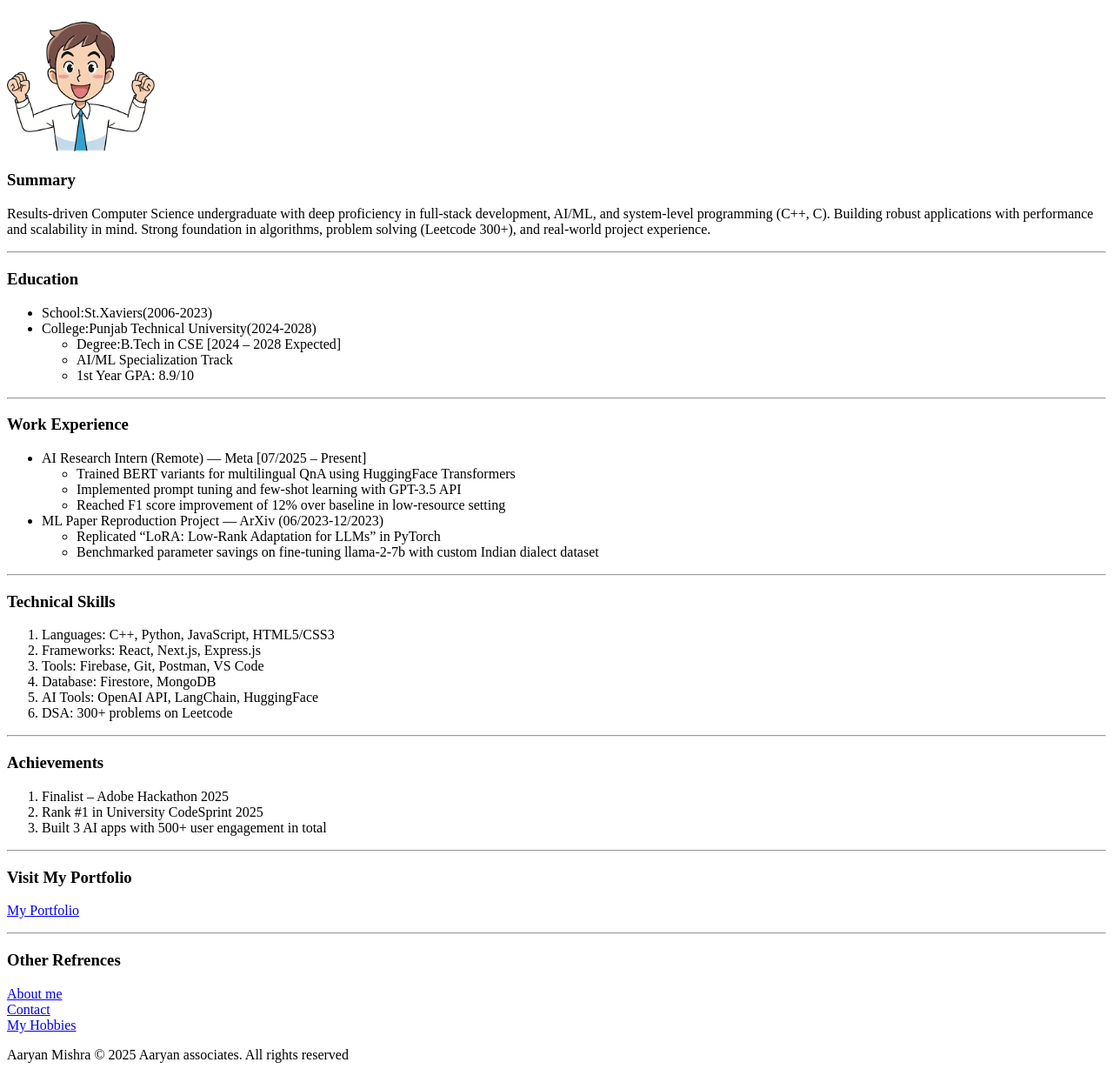
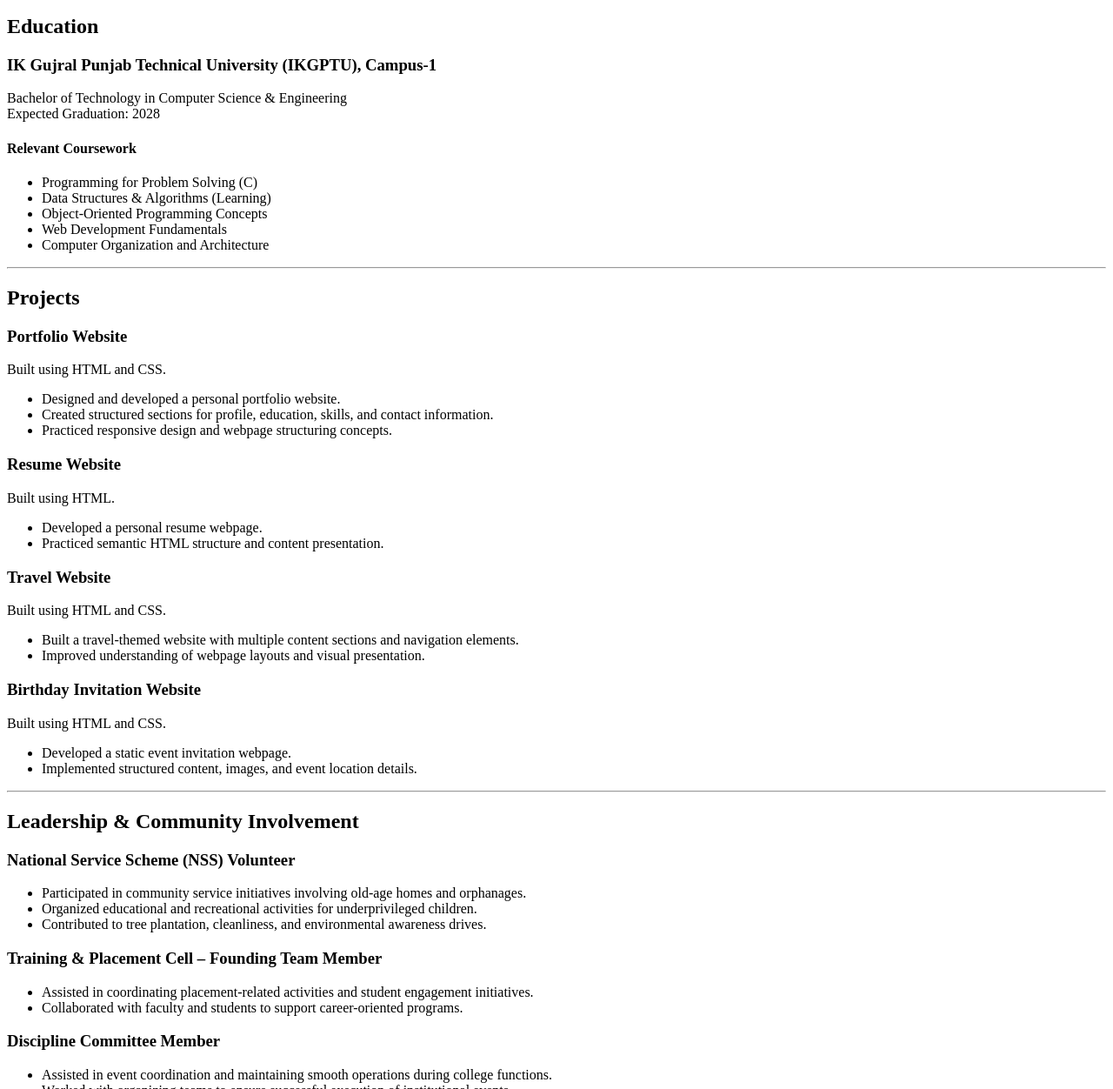
Before and after one commit to Aaryan4code/Resume_Project, a plain HTML site: page index.html in a window 1280 px wide. Shown: the part 145-1397 px from the top of the page at 87% size. Drawn offline with Linux system fonts and the light colour scheme.

Commit message:
Real one

````diff
--- a/index.html
+++ b/index.html
@@ -1,90 +1,197 @@
+```html
 <!DOCTYPE html>
 <html lang="en">
+
 <head>
-        <meta charset="UTF-8"/>
-        <meta name="viewport" content="width=device-width , initial-scale=1.0"/>
-        <title>My Resume</title>
+    <meta charset="UTF-8">
+    <meta name="viewport" content="width=device-width, initial-scale=1.0">
+    <title>Aaryan Mishra - Resume</title>
+    <link rel="stylesheet" href="style.css">
 </head>
+
 <body>
 
     <header>
-        <h1>Resume</h1>
-        <hr/>
-        <h2>Aaryan Mishra</h2>
+        <h1>Aaryan Mishra</h1>
+
+        <p>
+            +91-9599896263 |
+            aaryanaspires@gmail.com |
+            <a href="https://github.com/Aaryan4code" target="_blank">
+                GitHub Profile
+            </a>
+        </p>
+
+        <hr>
     </header>
 
     <main>
-        <img src="./assets/image/Pfp.png" alt="Aaryan pfp" height="170" width="170"/>
-        <h3>Summary</h3>
+
+        <section>
+            <h2>Education</h2>
+
+            <h3>IK Gujral Punjab Technical University (IKGPTU), Campus-1</h3>
+
             <p>
-            Results-driven Computer Science undergraduate with deep proficiency in full-stack development,
-            AI/ML, and system-level programming (C++, C). Building robust applications with performance
-            and scalability in mind. Strong foundation in algorithms, problem solving (Leetcode 300+),
-            and real-world project experience.
+                Bachelor of Technology in Computer Science & Engineering
+                <br>
+                Expected Graduation: 2028
             </p>
-        <hr/>
-        <h3>Education</h3>
+
+            <h4>Relevant Coursework</h4>
+
             <ul>
-                <li>School:St.Xaviers(2006-2023)</li>
-                <li>College:Punjab Technical University(2024-2028)
+                <li>Programming for Problem Solving (C)</li>
+                <li>Data Structures & Algorithms (Learning)</li>
+                <li>Object-Oriented Programming Concepts</li>
+                <li>Web Development Fundamentals</li>
+                <li>Computer Organization and Architecture</li>
+            </ul>
+        </section>
+
+        <hr>
+
+        <section>
+
+            <h2>Projects</h2>
+
+            <h3>Portfolio Website</h3>
+
+            <p>
+                Built using HTML and CSS.
+            </p>
+
             <ul>
-                        <li>Degree:B.Tech in CSE [2024 – 2028 Expected] </li>
-                        <li>AI/ML Specialization Track</li>
-                        <li>1st Year GPA: 8.9/10</li>
+                <li>Designed and developed a personal portfolio website.</li>
+                <li>Created structured sections for profile, education, skills, and contact information.</li>
+                <li>Practiced responsive design and webpage structuring concepts.</li>
+            </ul>
 
+            <h3>Resume Website</h3>
+
+            <p>
+                Built using HTML.
+            </p>
+
+            <ul>
+                <li>Developed a personal resume webpage.</li>
+                <li>Practiced semantic HTML structure and content presentation.</li>
             </ul>
-                </li>
 
+            <h3>Travel Website</h3>
+
+            <p>
+                Built using HTML and CSS.
+            </p>
+
+            <ul>
+                <li>Built a travel-themed website with multiple content sections and navigation elements.</li>
+                <li>Improved understanding of webpage layouts and visual presentation.</li>
             </ul>
-        <hr/>
-        <h3>Work Experience</h3>
+
+            <h3>Birthday Invitation Website</h3>
+
+            <p>
+                Built using HTML and CSS.
+            </p>
+
             <ul>
-                <li>AI Research Intern (Remote) — Meta [07/2025 – Present]
+                <li>Developed a static event invitation webpage.</li>
+                <li>Implemented structured content, images, and event location details.</li>
+            </ul>
+
+        </section>
+
+        <hr>
+
+        <section>
+
+            <h2>Leadership & Community Involvement</h2>
+
+            <h3>National Service Scheme (NSS) Volunteer</h3>
+
             <ul>
-                        <li>Trained BERT variants for multilingual QnA using HuggingFace Transformers </li>
-                        <li>Implemented prompt tuning and few-shot learning with GPT-3.5 API </li>
-                        <li>Reached F1 score improvement of 12% over baseline in low-resource setting</li>
+                <li>Participated in community service initiatives involving old-age homes and orphanages.</li>
+                <li>Organized educational and recreational activities for underprivileged children.</li>
+                <li>Contributed to tree plantation, cleanliness, and environmental awareness drives.</li>
             </ul>
-                </li>
-                <li>ML Paper Reproduction Project — ArXiv (06/2023-12/2023)
+
+            <h3>Training & Placement Cell – Founding Team Member</h3>
+
             <ul>
-                        <li>Replicated “LoRA: Low-Rank Adaptation for LLMs” in PyTorch </li>
-                        <li>Benchmarked parameter savings on fine-tuning llama-2-7b with custom Indian dialect dataset</li>
+                <li>Assisted in coordinating placement-related activities and student engagement initiatives.</li>
+                <li>Collaborated with faculty and students to support career-oriented programs.</li>
             </ul>
-                </li>
+
+            <h3>Discipline Committee Member</h3>
+
+            <ul>
+                <li>Assisted in event coordination and maintaining smooth operations during college functions.</li>
+                <li>Worked with organizing teams to ensure successful execution of institutional events.</li>
             </ul>
-        <hr/>
-        <h3>Technical Skills</h3>
-            <ol>
-                <li>Languages: C++, Python, JavaScript, HTML5/CSS3</li>
-                <li>Frameworks: React, Next.js, Express.js </li>
-                <li>Tools: Firebase, Git, Postman, VS Code</li>
-                <li>Database: Firestore, MongoDB  </li>
-                <li>AI Tools: OpenAI API, LangChain, HuggingFace  </li>
-                <li>DSA: 300+ problems on Leetcode</li>
-            </ol>
-        <hr/>
-        <h3>Achievements</h3>
-            <ol>
-                <li>Finalist – Adobe Hackathon 2025</li>
-                <li>Rank #1 in University CodeSprint 2025 </li>
-                <li>Built 3 AI apps with 500+ user engagement in total</li>
-            </ol>
-        <hr/>
-        <h3>Visit My Portfolio</h3>
-        <p><a href="https://aaryan4code.github.io/Html_Portfolio/" target="_blank">My Portfolio</a></p>
-        <hr/>
-        <h3>Other Refrences</h3>
-        <p>
-            <a href="./public/About.html">About me</a><br/>
-            <a href="./public/Contact.html">Contact</a><br/>
-            <a href="./public/Hobbies.html">My Hobbies</a><br/>
-        </p>
+
+        </section>
+
+        <hr>
+
+        <section>
+
+            <h2>Technical Skills</h2>
+
+            <ul>
+                <li><strong>Languages:</strong> C, C++ (Basic), Python (Learning)</li>
+
+                <li><strong>Web Technologies:</strong> HTML, CSS</li>
+
+                <li><strong>Tools & Platforms:</strong> GitHub, VS Code, ChatGPT, Perplexity AI</li>
+
+                <li><strong>Areas of Interest:</strong> Artificial Intelligence, Agentic AI, Large Language Models (LLMs), Web Development, Software Development</li>
+            </ul>
+
+        </section>
+
+        <hr>
+
+        <section>
+
+            <h2>Core Strengths</h2>
+
+            <ul>
+                <li>Adaptability</li>
+                <li>Problem Solving</li>
+                <li>Team Collaboration</li>
+                <li>Strategic Planning</li>
+                <li>Self-Learning Ability</li>
+                <li>Curiosity for Emerging Technologies</li>
+            </ul>
+
+        </section>
+
+        <hr>
+
+        <section>
+
+            <h2>Portfolio</h2>
+
+            <a href="https://aaryan4code.github.io/Html_Portfolio/" target="_blank">
+                Visit My Portfolio Website
+            </a>
+
+        </section>
+
     </main>
 
+    <hr>
+
     <footer>
-        <p>Aaryan Mishra &copy 2025 Aaryan associates. All rights reserved</p>
+
+        <p>
+            © 2026 Aaryan Mishra. All Rights Reserved.
+        </p>
+
     </footer>
 
 </body>
+
 </html>
+```
````
Lines whose indentation alone changed are shown as unchanged.
